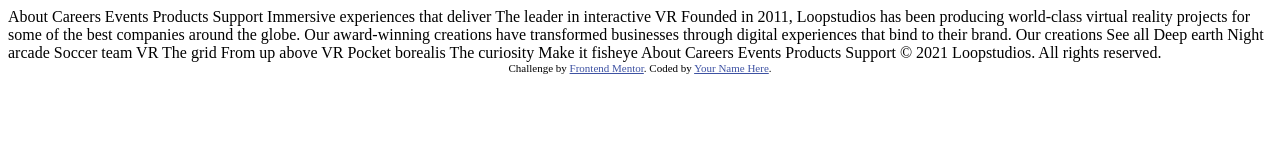
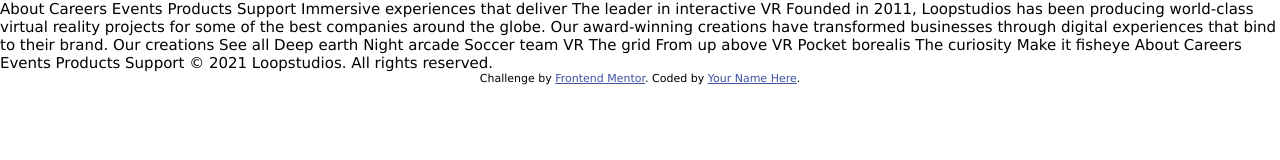
Before and after one commit to nderimsali096/respnosive-landing-page-with-media-queries, a website: page index.html in a window 1280 px wide. Drawn offline with Linux system fonts and the light colour scheme.

Commit message:
starting with sass and styling the base stuff

```diff
--- /dev/null
+++ b/css/_base.scss
@@ -0,0 +1,44 @@
+*,*::after,*::before {
+    margin: 0;
+    padding: 0;
+}
+
+
+:root {
+    // primary colors
+
+    --white: hsl(0, 0%, 100%);
+    --black: hsl(0, 0%, 0%);
+    --dark-gray: hsl(0, 0%, 55%);
+    --very-dark-gray: hsl(0, 0%, 41%);
+
+}
+
+body {
+    font-size: 15px;
+    font-family:Verdana, Geneva, Tahoma, sans-serif;
+}
+
+
+
+
+
+
+
+
+
+
+
+
+
+
+
+
+
+
+
+
+
+
+.attribution { font-size: 11px; text-align: center; }
+.attribution a { color: hsl(228, 45%, 44%); }
--- /dev/null
+++ b/css/main.scss
@@ -0,0 +1,2 @@
+@import 'base';
+@import 'components';
--- a/index.html
+++ b/index.html
@@ -5,14 +5,12 @@
   <meta name="viewport" content="width=device-width, initial-scale=1.0"> <!-- displays site properly based on user's device -->
 
   <link rel="icon" type="image/png" sizes="32x32" href="./images/favicon-32x32.png">
+  <link rel="stylesheet" href="css/main.css">
 
   <title>Frontend Mentor | Loopstudios landing page</title>
 
-  <!-- Feel free to remove these styles or customise in your own stylesheet 👍 -->
-  <style>
-    .attribution { font-size: 11px; text-align: center; }
-    .attribution a { color: hsl(228, 45%, 44%); }
-  </style>
+  <!-- Feel free to remove these styles or customize in your own stylesheet 👍 -->
+
 </head>
 <body>
   About
```
Also changed, not shown: css/_components.scss (added), css/main.css (added), 1 other file.
